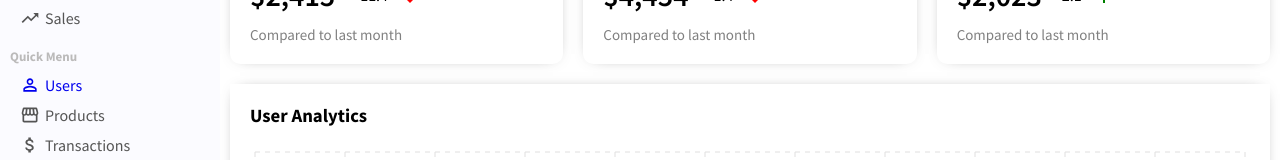
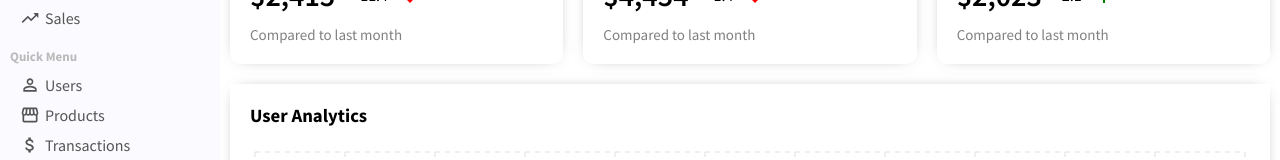
Before and after one commit to xueyublue/react-admin-dashboard, a React (Create React App) app: page /home in a window 1280 px wide. Shown: the part 139-299 px from the top of the page. Built offline with nearby package versions, Linux system fonts and the light colour scheme.

Commit message:
Fixed menu item text color issue

```diff
--- a/src/components/sidebar/sidebar.css
+++ b/src/components/sidebar/sidebar.css
@@ -35,6 +35,7 @@
   align-items: center;
   border-radius: 5px;
   text-decoration: none;
+  color: #555;
 }
 
 .sidebarListItem.active,
```
